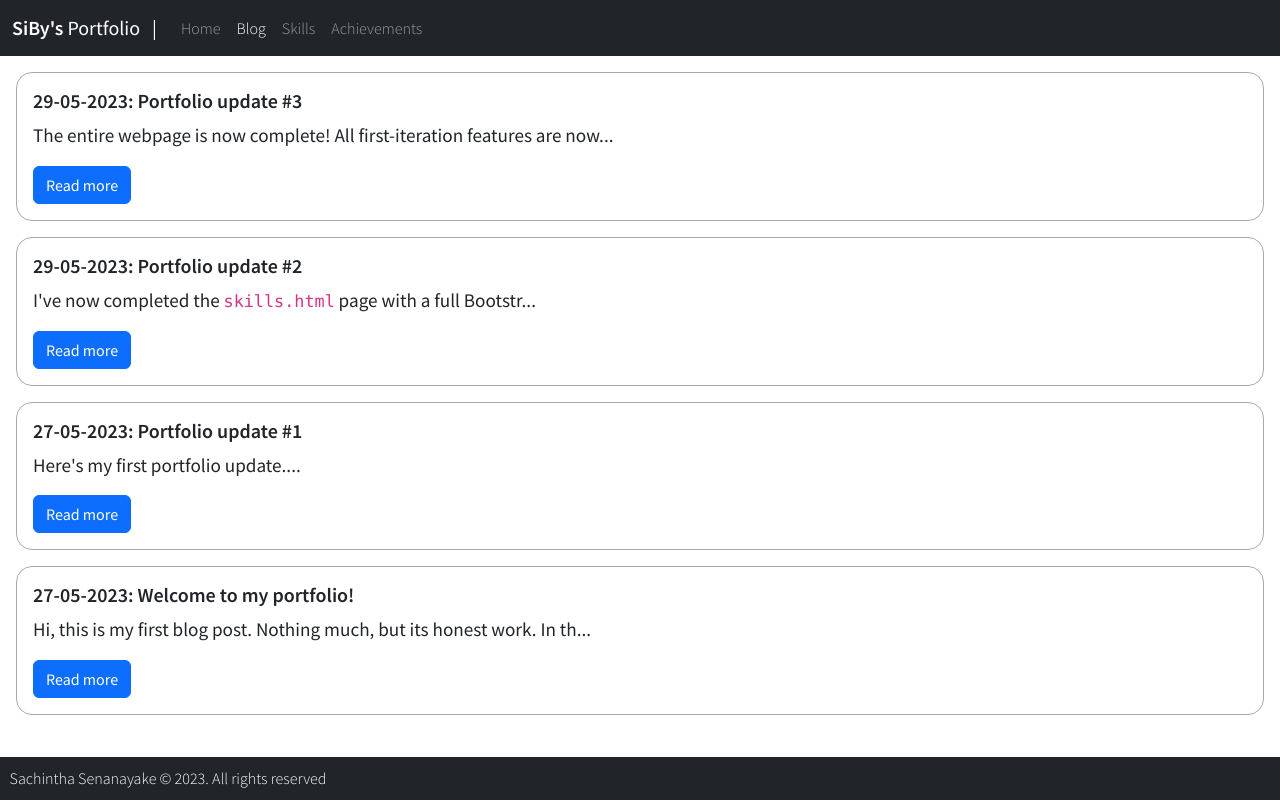
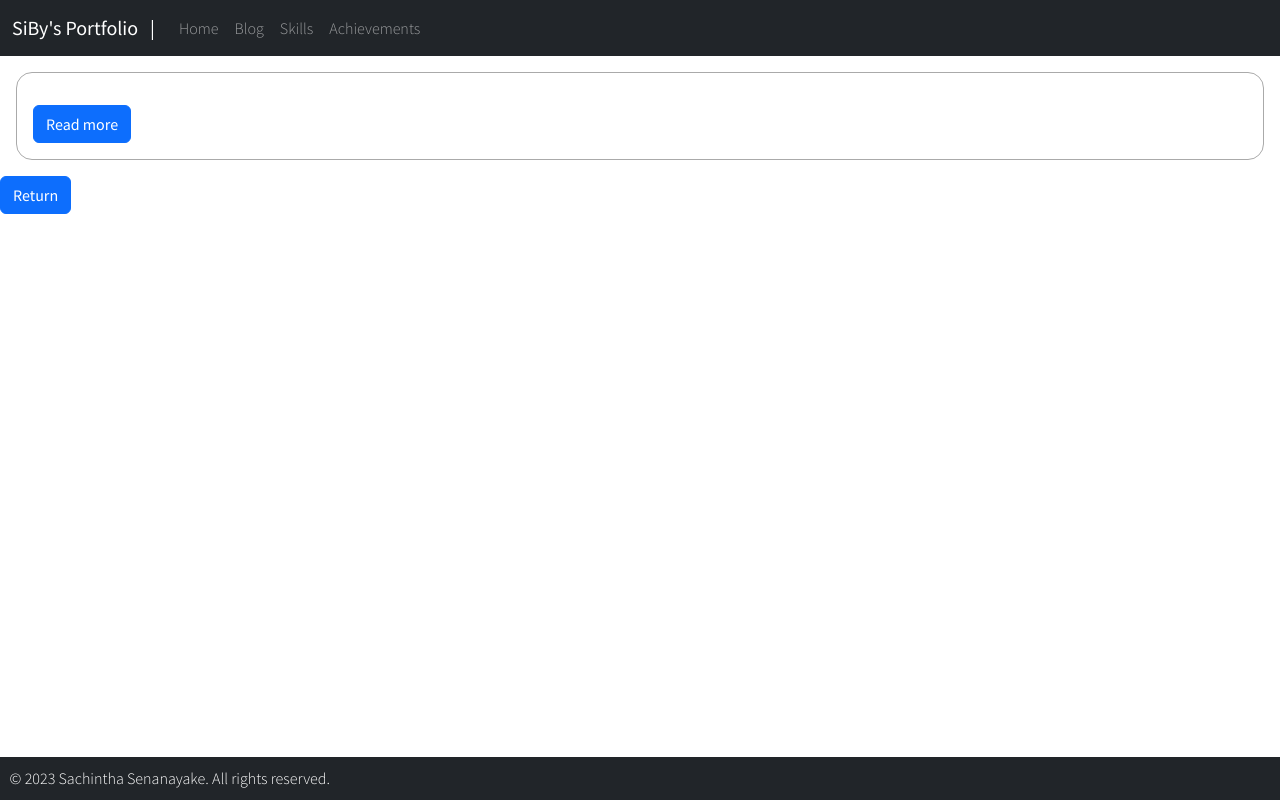
Before and after one commit to sachintha180/siby-portfolio, a Flask app: template templates/blog.html in a window 1280 px wide. Run offline with Flask 3, Linux system fonts and the light colour scheme; the template is opened without the code that fills it, so the values that code supplies are empty.

Commit message:
Cleanup commit

```diff
--- a/app.py
+++ b/app.py
@@ -1,4 +1,5 @@
 from flask import Flask, render_template, redirect
+from util import get_full_date, get_summary
 
 app = Flask(__name__)
 
@@ -47,7 +48,7 @@
 
 @app.route("/blog")
 def blog():
-    return redirect("/")
+    return render_template("blog.html", blog_content=[])
 
 @app.route("/skills")
 def skills():
@@ -56,3 +57,7 @@
 @app.route("/achievements")
 def achievements():
     return redirect("/")
+
+@app.route("/blog_posts")
+def blog_posts():
+    return render_template("blog_posts.html")
--- a/static/scripts/blog.js
+++ b/static/scripts/blog.js
@@ -1,56 +1,23 @@
-$(document).ready(function()
-{
-    const monthNames = ["January", "February", "March", "April", "May", "June", "July", "August", "September", "October", "November", "December"];
-    const suffixes = ['th', 'st', 'nd', 'rd', 'th'];
+$(document).ready(function () {
+    let blogAll = {};
 
-    function getSummary(text)
-    {
-        return text.substr(0, 72) + "..."
-    };
+    $.get("/blog_posts", function (data) {
+        let maxPosts = $($.parseHTML(data)).find(".blog-div").length;
 
-    function getFullDate(shortDate)
-    {
-        let splitDate = shortDate.split("-");
-
-        let day = parseInt(splitDate[0]);
-        let daySuffix = suffixes[Math.floor(parseInt(splitDate[0])/10) == 1 ? 0 : Math.min(parseInt(splitDate[0])%10, suffixes.length-1)];
-        let month = monthNames[parseInt(splitDate[1]-1)];
-        let year = splitDate[2]
-
-        return `${day}${daySuffix} ${month} ${year}`
-    }
-
-    blogTag = `
-    <div class="card-body">
-        <h5 class="card-title"></h5>
-        <p class="card-text"></p>
-        <a class="btn btn-primary read-btn">Read more</a>
-    </div>`;
-
-    blogAll = {};
-
-    $(".close-btn").hide();
-
-    $.get("blog_posts.html", function(data)
-    {
-        let maxPosts =  $($.parseHTML(data)).find(".blog-div").length;
-
-        for (let i = 0; i < maxPosts; i++)
-        {
-            let blogContent = $($.parseHTML(data)).find(`#post_${i+1}`);
-            blogAll[`post_${i+1}`] = blogContent;
+        for (let i = 0; i < maxPosts; i++) {
+            let blogContent = $($.parseHTML(data)).find(`#post_${i + 1}`);
+            blogAll[`post_${i + 1}`] = blogContent;
 
             let blog = $.parseHTML(blogTag);
 
             $(blog).find(".card-title").html($(blogContent).find(".blog-heading").html());
             $(blog).find(".card-text").html(getSummary($(blogContent).find(".blog-content")[0].innerHTML));
-            $(blog).find(".btn").attr("id", `post_${i+1}_btn`);
+            $(blog).find(".btn").attr("id", `post_${i + 1}_btn`);
 
             $(".card").prepend(blog);
         };
 
-        $(".read-btn").on('click', function()
-        {
+        $(".read-btn").on('click', function () {
             let postID = $(this).attr("id").split("_btn")[0];
             let thisBlogPost = blogAll[postID];
             let thisBlogTitle = $(thisBlogPost).find(".blog-heading").html()
--- a/static/styles.css
+++ b/static/styles.css
@@ -1,60 +1,47 @@
 @import url("https://fonts.googleapis.com/css2?family=Source+Sans+Pro:wght@300;400;600&display=swap");
 @import url("https://fonts.googleapis.com/css2?family=Inconsolata&display=swap");
-
 @keyframes letter-anim {
   0% {
     color: #3455eb;
   }
-
   33% {
     color: #aa32fa;
   }
-
   66% {
     color: #fa3271;
   }
-
   100% {
     color: #3455eb;
   }
 }
-
 @keyframes svg-anim {
   0% {
     fill: #3455eb;
   }
-
   33% {
     fill: #aa32fa;
   }
-
   66% {
     fill: #fa3271;
   }
-
   100% {
     fill: #3455eb;
   }
 }
-
 @keyframes card-anim {
   0% {
     background-color: #0c1335;
   }
-
   33% {
     background-color: #300e46;
   }
-
   66% {
     background-color: #3b0c1b;
   }
-
   100% {
     background-color: #0c1335;
   }
 }
-
 * {
   font-family: "Source Sans Pro", sans-serif;
   font-weight: 300;
@@ -86,8 +73,7 @@
 #header {
   margin-top: 3rem;
 }
-
-#header>* {
+#header > * {
   margin: 1.5rem;
 }
 
@@ -102,12 +88,13 @@
   color: #ffffff;
   font-size: 1rem;
   z-index: 1;
+  position: fixed;
+  bottom: 0;
 }
 
 #notes-carousel .carousel-item {
   height: 300px;
 }
-
 #notes-carousel .carousel-item img {
   height: 300px;
   object-fit: cover;
@@ -126,7 +113,6 @@
 #notes {
   padding: 0;
 }
-
 #notes p {
   padding: 0.8rem;
   color: #ffffff;
@@ -138,13 +124,11 @@
   margin-bottom: 1rem;
   color: #777777;
 }
-
 #contact-row svg {
   fill: #777777;
   width: 20px;
   height: 20px;
 }
-
 #contact-row p {
   display: inline;
 }
@@ -157,11 +141,9 @@
   animation: card-anim 5s infinite;
   min-width: 16rem;
 }
-
 #showcase-grid .grid-title {
   font-weight: 600;
 }
-
 #showcase-grid svg {
   width: 20px;
   height: 20px;
@@ -172,7 +154,6 @@
 #responsibilities {
   margin: 1em;
 }
-
 #responsibilities .level-2-list {
   color: #555555;
   list-style: none none outside;
@@ -198,11 +179,6 @@
   font-weight: 600;
 }
 
-#footer {
-  position: fixed;
-  bottom: 0;
-}
-
 .blog-div {
   padding: 1rem;
   margin: 1rem;
@@ -223,7 +199,6 @@
 .blog-list li {
   font-size: 1rem;
 }
-
 .blog-list .blog-list-heading {
   display: inline;
   font-size: 1rem;
@@ -242,7 +217,6 @@
 .skill-box {
   margin-top: 0.5rem;
 }
-
 .skill-box p {
   display: inline;
   margin: 0;
@@ -251,7 +225,6 @@
   box-shadow: 0 0 5px rgba(0, 0, 0, 0.4666666667);
   border: 2px solid rgba(255, 255, 255, 0.0666666667);
 }
-
 .skill-box svg {
   margin: 0.8rem;
   margin-right: 0.1rem;
@@ -272,7 +245,6 @@
   width: 90%;
   border: 2px solid #bbbbbb;
 }
-
 .res-progress .progress-bar {
   font-weight: 600;
   font-size: 1rem;
@@ -291,7 +263,6 @@
 .achieve-type {
   pointer-events: none;
 }
-
 .achieve-type svg {
   width: 20px;
   height: 20px;
@@ -300,29 +271,24 @@
 }
 
 @media (max-width: 1200px) {
-  #header>* {
+  #header > * {
     display: block;
     margin: 0.5rem;
   }
-
   #my-name {
     margin-bottom: 0rem;
   }
-
   #contact-row p {
     display: block;
   }
-
   #responsibility-list,
   #bio-list {
     margin-right: 2rem;
   }
-
   #footer {
     text-align: center;
   }
 }
-
 @media (max-width: 1140px) {
   #showcase-grid .row {
     display: block;
--- a/static/styles.scss
+++ b/static/styles.scss
@@ -102,6 +102,8 @@
     color: #ffffff;
     font-size: 1rem;
     z-index: 1;
+    position: fixed;
+    bottom: 0;
 }
 
 #notes-carousel {
@@ -200,11 +202,6 @@
 
 .card-title {
     font-weight: 600;
-}
-
-#footer {
-    position: fixed;
-    bottom: 0;
 }
 
 .blog-div {
--- a/templates/blog.html
+++ b/templates/blog.html
@@ -1,49 +1,24 @@
-<!DOCTYPE html>
+{% extends "layout.html" %}
 
-<html lang="en">
-    <head>
-        <meta charset="utf-8">
-        <meta name="viewport" content="width=device-width, initial-scale=1">
-        <title>Blog</title>
-        <link rel="icon" type="image/icon" href="images/favicon.ico">
-        <link href="https://cdn.jsdelivr.net/npm/bootstrap@5.3.0-alpha3/dist/css/bootstrap.min.css" rel="stylesheet" integrity="sha384-KK94CHFLLe+nY2dmCWGMq91rCGa5gtU4mk92HdvYe+M/SXH301p5ILy+dN9+nJOZ" crossorigin="anonymous">
-        <script src="https://code.jquery.com/jquery-3.7.0.js" integrity="sha256-JlqSTELeR4TLqP0OG9dxM7yDPqX1ox/HfgiSLBj8+kM=" crossorigin="anonymous"></script>
-        <script src="https://cdn.jsdelivr.net/npm/bootstrap@5.3.0-alpha3/dist/js/bootstrap.bundle.min.js" integrity="sha384-ENjdO4Dr2bkBIFxQpeoTz1HIcje39Wm4jDKdf19U8gI4ddQ3GYNS7NTKfAdVQSZe" crossorigin="anonymous"></script>
-        <link href="styles.css" rel="stylesheet">
-        <script src="scripts/blog.js"></script>
-    </head>
-    <body>
-        <nav class="navbar navbar-expand-lg bg-dark" data-bs-theme="dark">
-            <div class="container-fluid">
-                <a class="navbar-brand" href="index.html">
-                    <span class="my-name">SiBy's</span> Portfolio &nbsp; |
-                </a>
-                <button class="navbar-toggler" type="button" data-bs-toggle="collapse" data-bs-target="#navbarNavAltMarkup" aria-controls="navbarNavAltMarkup" aria-expanded="false" aria-label="Toggle navigation">
-                    <span class="navbar-toggler-icon"></span>
-                </button>
-                <div class="collapse navbar-collapse" id="navbarNavAltMarkup">
+{% block nav %}
 <div class="navbar-nav">
-                        <a class="nav-link" href="index.html">Home</a>
-                        <a class="nav-link active" aria-current="page" href="blog.html">Blog</a>
-                        <a class="nav-link" href="skills.html">Skills</a>
-                        <a class="nav-link" href="achievements.html">Achievements</a>
+    <a class="nav-link" href="{{ url_for('home') }}">Home</a>
+    <a class="nav-link" aria-current="page" href="{{ url_for('blog') }}">Blog</a>
+    <a class="nav-link" href="{{ url_for('skills') }}">Skills</a>
+    <a class="nav-link" href="{{ url_for('achievements') }}">Achievements</a>
 </div>
+{% endblock %}
+
+{% block content %}
+<div class="card">
+    <div class="card-body">
+        <h5 class="card-title"></h5>
+        <p class="card-text"></p>
+        <a class="btn btn-primary read-btn">Read more</a>
     </div>
-            </div>
-        </nav>
-
-        <div class="card">
     <div class="button-div">
         <a href="blog.html" class="btn btn-primary close-btn">Return</a>
     </div>
 </div>
-
-        <br>
-        <br>
-        <br>
-
-        <div id="footer" class="container-fluid bg-dark">
-            Sachintha Senanayake &copy; 2023. All rights reserved
-        </div>
-    </body>
-</html>
+<script src="{{ url_for('static', filename='scripts/blog.js') }}"></script>
+{% endblock %}
--- a/templates/blog_posts.html
+++ b/templates/blog_posts.html
@@ -1,11 +1,4 @@
-<!DOCTYPE html>
-
-<html lang="en">
-    <head>
-        <meta charset="utf-8">
-        <title>Blog Content</title>
-    </head>
-    <body>
+{% block content %}
     <div>
         <div id="post_1" class="blog-div">
             <h5 class="blog-date">#</h5>
@@ -63,5 +56,4 @@
             <p class="blog-content">Thank you! The next iteration will hopefully include persistancy and login features.</p>
         </div>
     </div>
-    </body>
-</html>
+{% endblock %}
--- /dev/null
+++ b/templates/layout.html
@@ -0,0 +1,41 @@
+<!DOCTYPE html>
+
+<html lang="en">
+
+<head>
+    <meta charset="utf-8">
+    <meta name="viewport" content="width=device-width, initial-scale=1">
+    <title>SiBy's Portfolio</title>
+    <link rel="shortcut icon" type="image/icon" href="{{ url_for('static', filename='favicon.png') }}">
+    <link href="https://cdn.jsdelivr.net/npm/bootstrap@5.3.0-alpha3/dist/css/bootstrap.min.css" rel="stylesheet"
+        integrity="sha384-KK94CHFLLe+nY2dmCWGMq91rCGa5gtU4mk92HdvYe+M/SXH301p5ILy+dN9+nJOZ" crossorigin="anonymous">
+    <script src="https://code.jquery.com/jquery-3.7.0.js"
+        integrity="sha256-JlqSTELeR4TLqP0OG9dxM7yDPqX1ox/HfgiSLBj8+kM=" crossorigin="anonymous"></script>
+    <script src="https://cdn.jsdelivr.net/npm/bootstrap@5.3.0-alpha3/dist/js/bootstrap.bundle.min.js"
+        integrity="sha384-ENjdO4Dr2bkBIFxQpeoTz1HIcje39Wm4jDKdf19U8gI4ddQ3GYNS7NTKfAdVQSZe"
+        crossorigin="anonymous"></script>
+    <link href="{{ url_for('static', filename='styles.css') }}" rel="stylesheet">
+</head>
+
+<body>
+    <nav class="navbar navbar-expand-lg bg-dark" data-bs-theme="dark">
+        <div class="container-fluid">
+            <a class="navbar-brand" href="{{ url_for('home') }}">SiBy's Portfolio &nbsp; |</a>
+            <button class="navbar-toggler" type="button" data-bs-toggle="collapse" data-bs-target="#navbarNavAltMarkup"
+                aria-controls="navbarNavAltMarkup" aria-expanded="false" aria-label="Toggle navigation">
+                <span class="navbar-toggler-icon"></span>
+            </button>
+            <div class="collapse navbar-collapse" id="navbarNavAltMarkup">
+                {% block nav %}{% endblock %}
+            </div>
+        </div>
+    </nav>
+
+    {% block content %}{% endblock %}
+
+    <div id="footer" class="container-fluid bg-dark">
+        &copy; 2023 Sachintha Senanayake. All rights reserved.
+    </div>
+</body>
+
+</html>
--- /dev/null
+++ b/util.py
@@ -0,0 +1,16 @@
+MONTH_NAMES = ["January", "February", "March", "April", "May", "June",
+              "July", "August", "September", "October", "November", "December"]
+SUFFIXES = ['th', 'st', 'nd', 'rd', 'th']
+
+
+def get_summary(text):
+    return text[:72] + "..."
+
+
+def get_full_date(short_date):
+    split_date = short_date.split("-")
+    day, month, year = int(split_date[0]), int(
+        split_date[1]), int(split_date[2])
+    day_suffix = SUFFIXES[0 if day//10 ==
+                          1 else min(day % 10, len(SUFFIXES)-1)]
+    return f"{day}{day_suffix} {MONTH_NAMES[month-1]} {year}"
```
Also changed, not shown: requirements.txt (added, +22 -0 lines), static/scripts/achievements.js (+13 -21 lines), static/scripts/skills.js (+15 -21 lines), templates/index.html (+13 -46 lines), 1 other file. Lines whose indentation alone changed are shown as unchanged.
